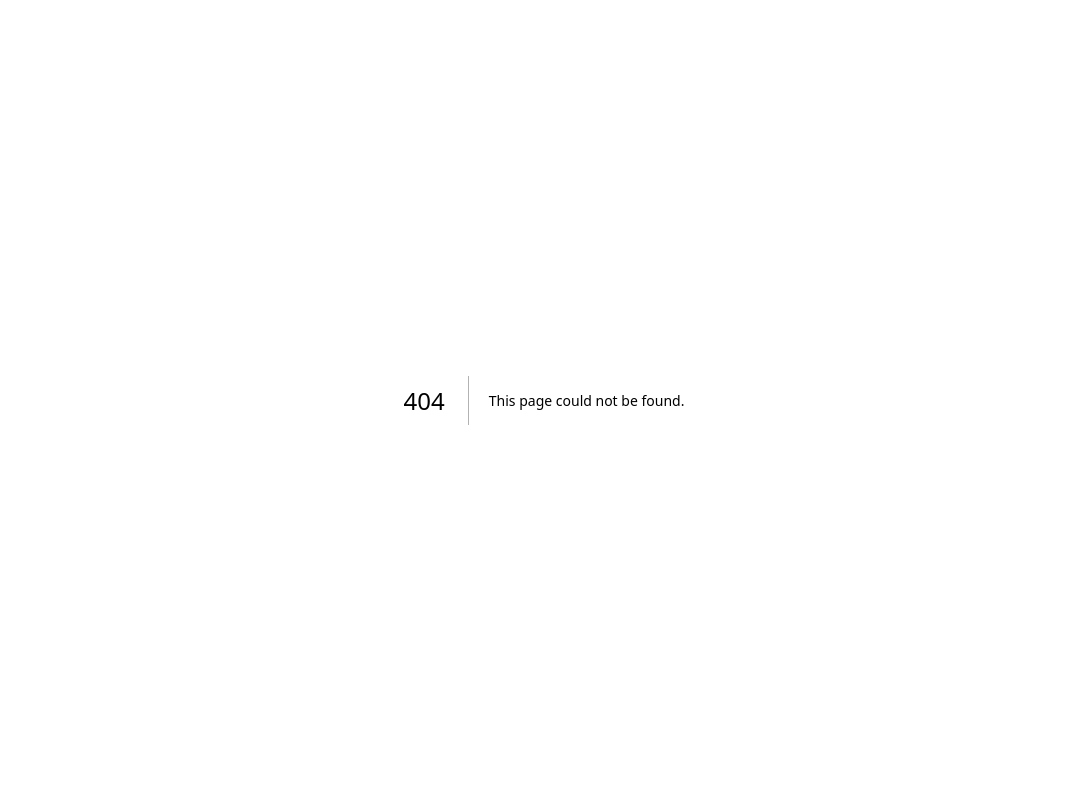
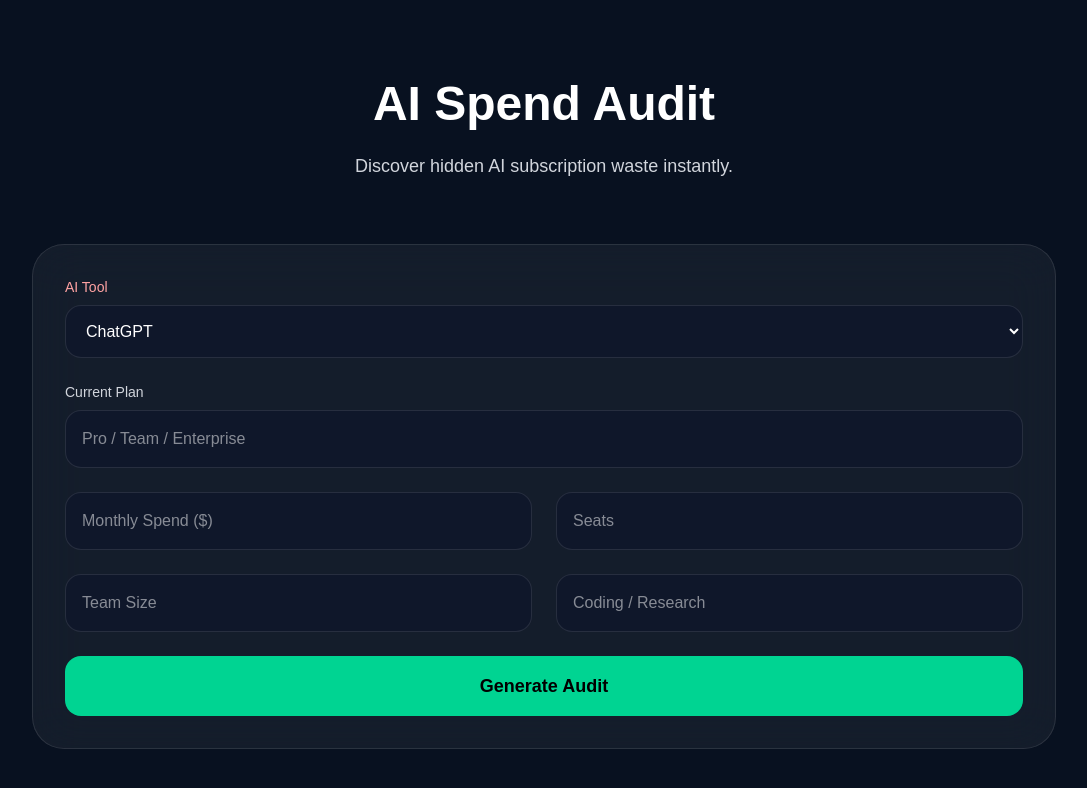
Before and after one commit to ChandaniSahu/AISpendAudit, a Next.js app: page /audit in a window 1280 px wide. Before the commit this address had no page. Shown: the top 788 px of the page, without its empty margins (96-1183 px from the left). Built offline with nearby package versions, Linux system fonts and the light colour scheme; no server answers.

Commit message:
spend form is created and data is storing in firebase

```diff
--- /dev/null
+++ b/app/audit/page.tsx
@@ -0,0 +1,25 @@
+"use client";
+
+import SpendForm from "@/components/SpendForm";
+
+export default function AuditPage() {
+  return (
+    <main className="min-h-screen bg-[#081120] px-6 py-20 text-white">
+      <div className="mx-auto max-w-5xl">
+        <div className="text-center">
+          <h1 className="text-5xl font-black">
+            AI Spend Audit
+          </h1>
+
+          <p className="mt-6 text-lg text-gray-300">
+            Discover hidden AI subscription waste instantly.
+          </p>
+        </div>
+
+        <div className="mt-16">
+          <SpendForm />
+        </div>
+      </div>
+    </main>
+  );
+}
--- a/app/layout.tsx
+++ b/app/layout.tsx
@@ -1,25 +1,18 @@
-import type { Metadata } from "next";
-import { Inter } from "next/font/google";
 import "./globals.css";
 
-const inter = Inter({ subsets: ["latin"] });
-
-export const metadata: Metadata = {
-  title: "AI Spend Audit - Stop Overpaying for AI Tools",
-  description:
-    "Analyze your AI stack and discover cheaper plans, better alternatives, and hidden savings opportunities instantly. Save up to 50% on AI subscriptions.",
-  keywords:
-    "AI tools, cost optimization, AI spending, subscription audit, save money, AI budget",
+export const metadata = {
+  title: "AI Spend Audit",
+  description: "Optimize your AI spending",
 };
 
 export default function RootLayout({
   children,
-}: Readonly<{
+}: {
   children: React.ReactNode;
-}>) {
+}) {
   return (
     <html lang="en">
-      <body className={inter.className}>{children}</body>
+      <body>{children}</body>
     </html>
   );
 }
--- /dev/null
+++ b/components/SpendForm.tsx
@@ -0,0 +1,153 @@
+"use client";
+
+import { useState } from "react";
+import { generateAudit } from "@/lib/auditEngine";
+import { saveAudit } from "@/lib/firebase-service";
+
+export default function SpendForm() {
+  const [formData, setFormData] = useState({
+    tool: "ChatGPT",
+    plan: "",
+    monthlySpend: "",
+    seats: "",
+    teamSize: "",
+    useCase: "",
+  });
+
+  const [result, setResult] = useState<any>(null);
+
+  const handleChange = (
+    e: React.ChangeEvent<HTMLInputElement | HTMLSelectElement>
+  ) => {
+    setFormData({
+      ...formData,
+      [e.target.name]: e.target.value,
+    });
+  };
+
+  const handleSubmit = async (
+    e: React.FormEvent<HTMLFormElement>
+  ) => {
+    e.preventDefault();
+
+    const auditResult = generateAudit(formData);
+
+    setResult(auditResult);
+
+    await saveAudit({
+      ...formData,
+      ...auditResult,
+    });
+  };
+
+  return (
+    <div className="rounded-[32px] border border-white/10 bg-white/5 p-8 backdrop-blur-xl">
+      <form
+        onSubmit={handleSubmit}
+        className="grid gap-6"
+      >
+        <div>
+          <label className="mb-2 block text-sm text-red-300">
+            AI Tool
+          </label>
+
+          <select
+            name="tool"
+            value={formData.tool}
+            onChange={handleChange}
+            className="w-full rounded-2xl border border-white/10 bg-[#0f172a] p-4 outline-none"
+          >
+            <option>ChatGPT</option>
+            <option>Claude</option>
+            <option>Cursor</option>
+            <option>Gemini</option>
+          </select>
+        </div>
+
+        <div>
+          <label className="mb-2 block text-sm text-gray-300">
+            Current Plan
+          </label>
+
+          <input
+            type="text"
+            name="plan"
+            placeholder="Pro / Team / Enterprise"
+            value={formData.plan}
+            onChange={handleChange}
+            className="w-full rounded-2xl border border-white/10 bg-[#0f172a] p-4 outline-none"
+          />
+        </div>
+
+        <div className="grid gap-6 md:grid-cols-2">
+          <input
+            type="number"
+            name="monthlySpend"
+            placeholder="Monthly Spend ($)"
+            value={formData.monthlySpend}
+            onChange={handleChange}
+            className="rounded-2xl border border-white/10 bg-[#0f172a] p-4 outline-none"
+          />
+
+          <input
+            type="number"
+            name="seats"
+            placeholder="Seats"
+            value={formData.seats}
+            onChange={handleChange}
+            className="rounded-2xl border border-white/10 bg-[#0f172a] p-4 outline-none"
+          />
+        </div>
+
+        <div className="grid gap-6 md:grid-cols-2">
+          <input
+            type="number"
+            name="teamSize"
+            placeholder="Team Size"
+            value={formData.teamSize}
+            onChange={handleChange}
+            className="rounded-2xl border border-white/10 bg-[#0f172a] p-4 outline-none"
+          />
+
+          <input
+            type="text"
+            name="useCase"
+            placeholder="Coding / Research"
+            value={formData.useCase}
+            onChange={handleChange}
+            className="rounded-2xl border border-white/10 bg-[#0f172a] p-4 outline-none"
+          />
+        </div>
+
+        <button
+          type="submit"
+          className="rounded-2xl bg-emerald-400 px-8 py-4 text-lg font-bold text-black transition hover:scale-[1.02]"
+        >
+          Generate Audit
+        </button>
+      </form>
+
+      {result && (
+        <div className="mt-10 rounded-3xl border border-white/10 bg-[#0f172a] p-8">
+          <h2 className="text-4xl font-black text-emerald-400">
+            ${result.savings}/month savings
+          </h2>
+
+          <p className="mt-5 text-lg text-gray-300">
+            {result.recommendation}
+          </p>
+
+          <div className="mt-6 rounded-2xl bg-white/5 p-5">
+            <p className="text-gray-400">
+              Annual Savings
+            </p>
+
+            <h3 className="mt-2 text-5xl font-black">
+              ${result.annualSavings}
+            </h3>
+          </div>
+        </div>
+      )}
+    </div>
+  );
+}
--- a/package.json
+++ b/package.json
@@ -10,6 +10,7 @@
   },
   "dependencies": {
     "@heroicons/react": "^2.2.0",
+    "firebase": "^12.13.0",
     "next": "16.2.6",
     "react": "19.2.4",
     "react-dom": "19.2.4",
```
Also changed, not shown: 2 other files (tests, documents, lock files or other folders).
